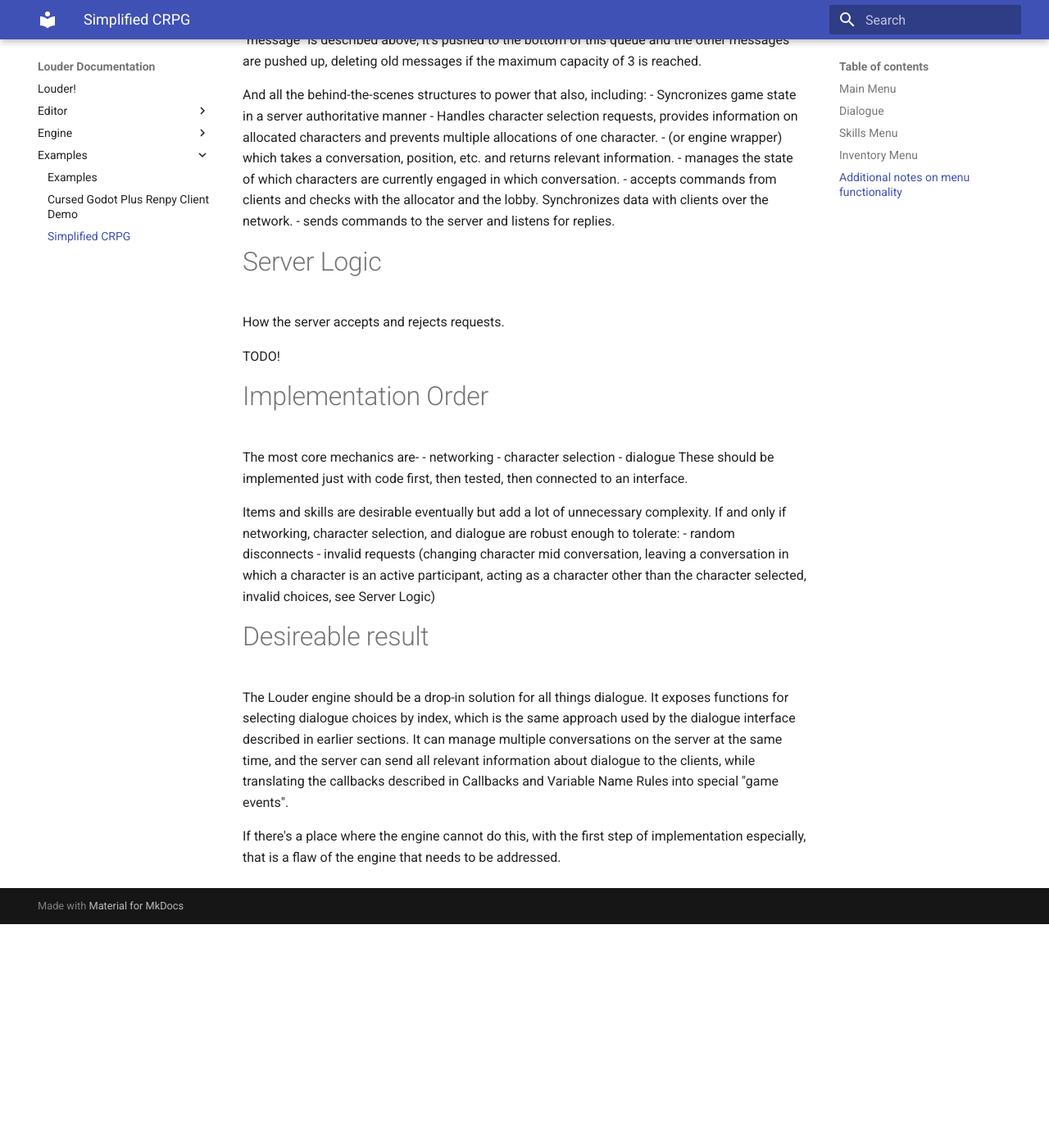
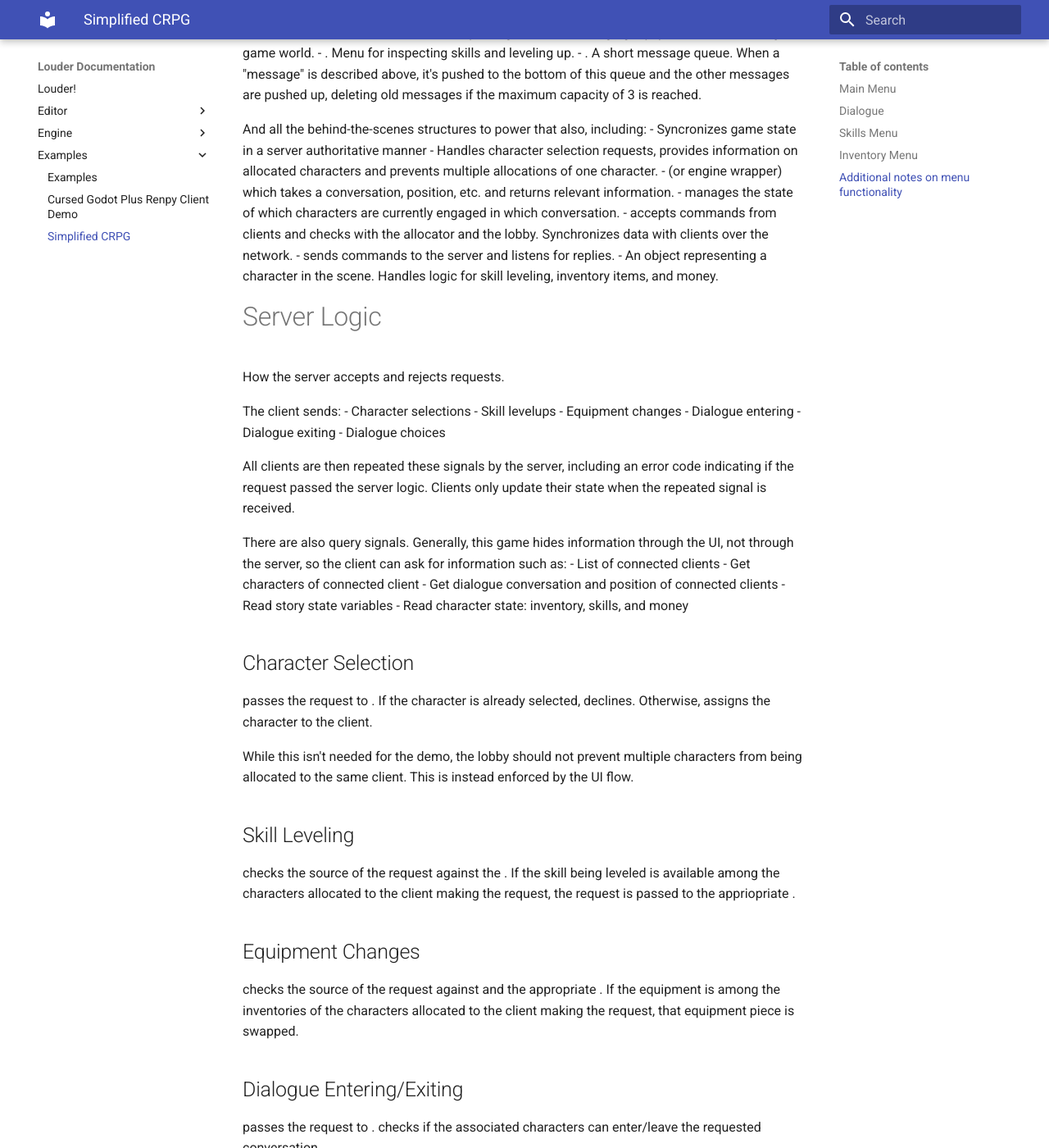
Before and after one commit to Roboticy3/Louder, an MkDocs documentation site: the page built from docs/docs/examples/tbcrpg.md, in a window 1280 px wide and 1400 px high, scrolled down 7228 px. Shown: the whole window at 82% size. Built offline with MkDocs 1.6.1 and Material for MkDocs 9.7.7, drawn with Linux system fonts in a browser that asks for light colours; before the commit the page ends 8355 px from its top, so only the background shows below that; some of the changed text lies outside the part shown.

Commit message:
server logic

```diff
--- a/docs/docs/examples/tbcrpg.md
+++ b/docs/docs/examples/tbcrpg.md
@@ -5,6 +5,8 @@ takes advantage of all the engine's features:
  - Multiplayer conversations
  - Multiple conversation loading
  - Complex branching conversations
+
+RPG will be mostly text based with some images displaying over the main text-based display.
 
 ## Main Menu
 The demo starts with a menu that describes the area where the player is standing
@@ -231,11 +233,73 @@ And all the behind-the-scenes structures to power that also, including:
  - <Server> accepts commands from clients and checks with the allocator
  and the lobby. Synchronizes data with clients over the network.
  - <Client> sends commands to the server and listens for replies.
+ - <CharacterEntity> An object representing a character in the scene. Handles logic
+ for skill leveling, inventory items, and money.
 
 # Server Logic
 How the server accepts and rejects requests.
 
-TODO!
+The client sends:
+ - Character selections
+ - Skill levelups
+ - Equipment changes
+ - Dialogue entering
+ - Dialogue exiting
+ - Dialogue choices
+
+All clients are then repeated these signals by the server, including an error
+code indicating if the request passed the server logic. Clients only update their
+state when the repeated signal is received.
+
+There are also query signals. Generally, this game hides information through the
+UI, not through the server, so the client can ask for information such as:
+ - List of connected clients
+ - Get characters of connected client
+ - Get dialogue conversation and position of connected clients
+ - Read story state variables
+ - Read character state: inventory, skills, and money
+
+
+## Character Selection
+<Server> passes the request to <Lobby>. If the character is already selected,
+<Lobby> declines. Otherwise, <Lobby> assigns the character to the client.
+
+While this isn't needed for the demo, the lobby should not prevent multiple
+characters from being allocated to the same client. This is instead enforced by
+the UI flow.
+
+## Skill Leveling
+<Server> checks the source of the request against the <Lobby>. If the skill being
+leveled is available among the characters allocated to the client making the request,
+the request is passed to the appriopriate <CharacterEntity>.
+
+## Equipment Changes
+<Server> checks the source of the request against <Lobby> and the appropriate <CharacterEntity>.
+If the equipment is among the inventories of the characters allocated to the client making the request,
+that equipment piece is swapped.
+
+## Dialogue Entering/Exiting
+<Server> passes the request to <Lobby>. <Lobby> checks if the associated characters
+can enter/leave the requested conversation.
+
+## Dialogue Choices
+<Server> passes the request to <Engine>. This may cause multiple signals to be
+repeated depending on the behavior of the engine. Typically, at the very least
+a hub appearance event is repeated to all clients.
+
+These dialogue events also update state on the <CharacterEntity> objects on the
+<Server>. These will not cause an immediate update over the network, but <Client>
+s will read this state using their character state readers when displaying menus
+later.
+
+The `show` and `hide` callbacks also send signals to the clients when
+processed, to control the display of images.
+
+`kick` is handled by the server then causes a Dialogue exiting signal.
+
+## Polling
+The clients also poll the server to maintain their presence, getting dropped and
+losing their character otherwise.
 
 # Implementation Order
 The most core mechanics are-
```
